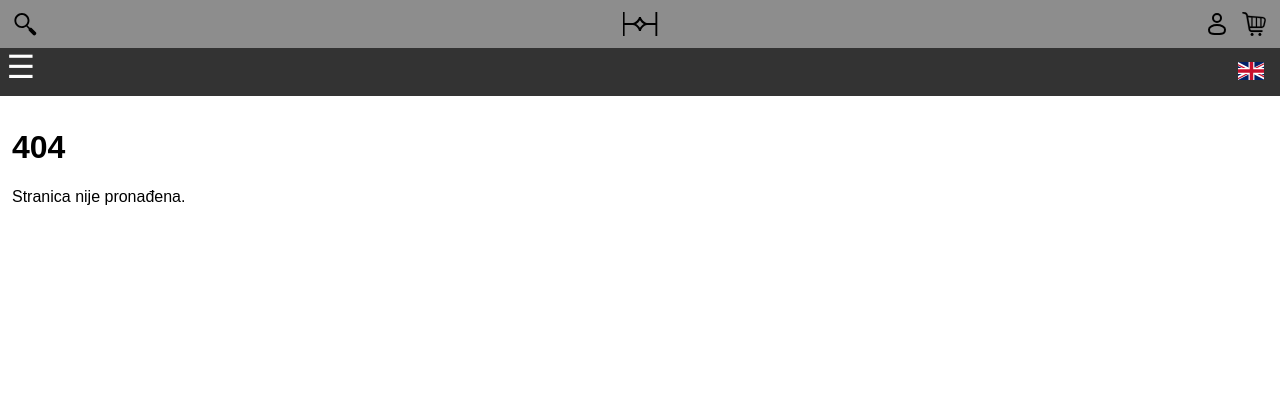
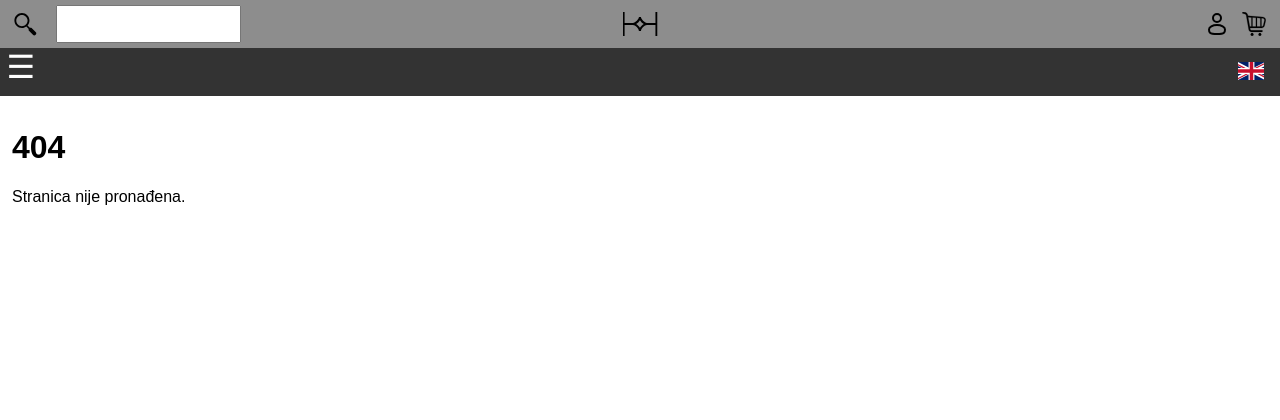
Before and after one commit to gausjordan/happiness, a PHP site: page /frontend/index.html in a window 1280 px wide. Shown: the top 420 px of the page. Run offline with PHP 8.4, Linux system fonts and the light colour scheme.

Commit message:
Seach bar under construction

```diff
--- a/api/index.php
+++ b/api/index.php
@@ -56,7 +56,7 @@ switch ($uri[2]) {
         {
             // Inspect and transform URL queries
             $urlQuery = $sanitize->unpackQueries($urlQuery);
-            $urlQuery = $sanitize->validateQueries($urlQuery, ["products_and_categories", "products_and_tags", "limit"]);
+            $urlQuery = $sanitize->validateQueries($urlQuery, ["search", "products_and_categories", "products_and_tags", "limit"]);
 
             // No product id => either a "get all" or a "post one"
             $productController->processRequest($_SERVER["REQUEST_METHOD"], null, $urlQuery);
--- a/frontend/cart.js
+++ b/frontend/cart.js
@@ -13,7 +13,8 @@ if (typeof cart === "undefined") {
             let fetchURL = `/api/orders/${userId}?unfinished=1`;
             order = await fetchOrder(fetchURL);
 
-            if (order) {
+            // quantity is null means user had manually deleted the last item in a cart
+            if (order && order[0]["quantity"] !== null) {
                 // Build item list
                 await cart.buildGrid(order);
                 // Calculate pricing total
--- a/frontend/index.css
+++ b/frontend/index.css
@@ -72,6 +72,22 @@
 
 .modal {
 
+}
+
+
+#search-input-bar {
+  z-index: 1;
+  position: relative;
+  padding: 0.3em;
+  margin: 0;
+  align-items: center;
+}
+
+#search-input-bar input {
+  position: relative;
+  box-sizing: border-box;
+  width: 100%;
+  height: 100%;
 }
 
 .disabled {
--- a/frontend/index.html
+++ b/frontend/index.html
@@ -37,7 +37,12 @@
 
     <header class="top-menu">
       <div class="block left">
-        <a href="/search" data-link><img src="/frontend/graphics/magnifier.svg" alt="Search button"></img></a>
+        <a href="/search" data-link>
+          <img src="/frontend/graphics/magnifier.svg" alt="Search button"></img>
+        </a>
+        <div id="search-input-bar">
+          <input type="text"></input>
+        </div>
       </div>
       <div class="block middle">
           <a href="/home" data-link><img src="/frontend/graphics/icon-static.svg" alt="Happiness Logo"></img></a>
```
Also changed, not shown: api-src/ProductGateway.php (+8 -1 lines), mySQLdbDump/happinessdb.sql (+4 -4 lines).
